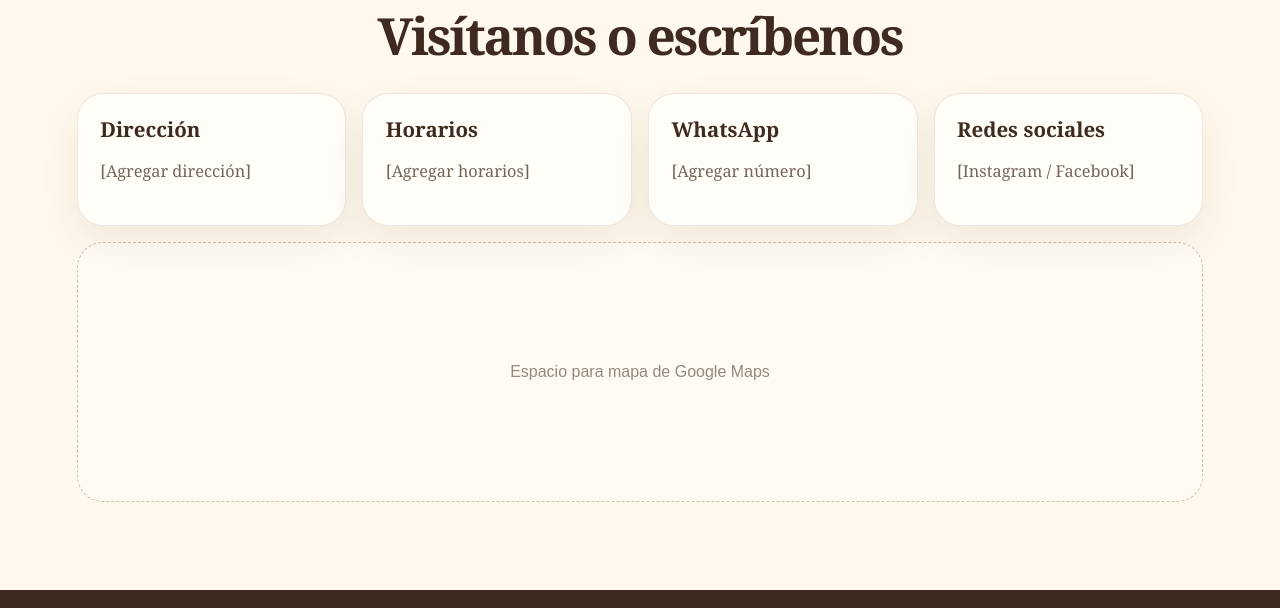
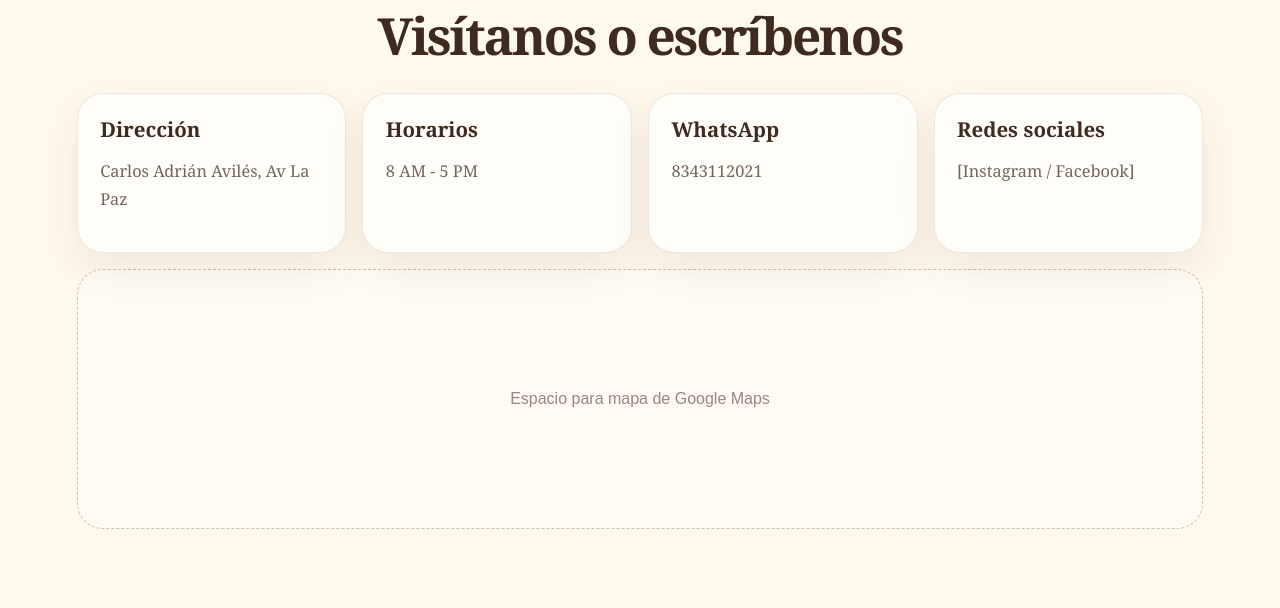
Before and after one commit to PabloCruz18/espiga-blanca, a plain HTML site: page index.html in a window 1280 px wide. Shown: the part 6160-6768 px from the top of the page. Drawn offline with Linux system fonts and the light colour scheme.

Commit message:
Update index.html

```diff
--- a/index.html
+++ b/index.html
@@ -307,17 +307,17 @@
       <div class="contact-grid">
         <div class="contact-card">
           <h3>Dirección</h3>
-          <p>[Agregar dirección]</p>
+          <p>Carlos Adrián Avilés, Av La Paz</p>
         </div>
 
         <div class="contact-card">
           <h3>Horarios</h3>
-          <p>[Agregar horarios]</p>
+          <p>8 AM - 5 PM</p>
         </div>
 
         <div class="contact-card">
           <h3>WhatsApp</h3>
-          <p>[Agregar número]</p>
+          <p>8343112021</p>
         </div>
 
         <div class="contact-card">
```
